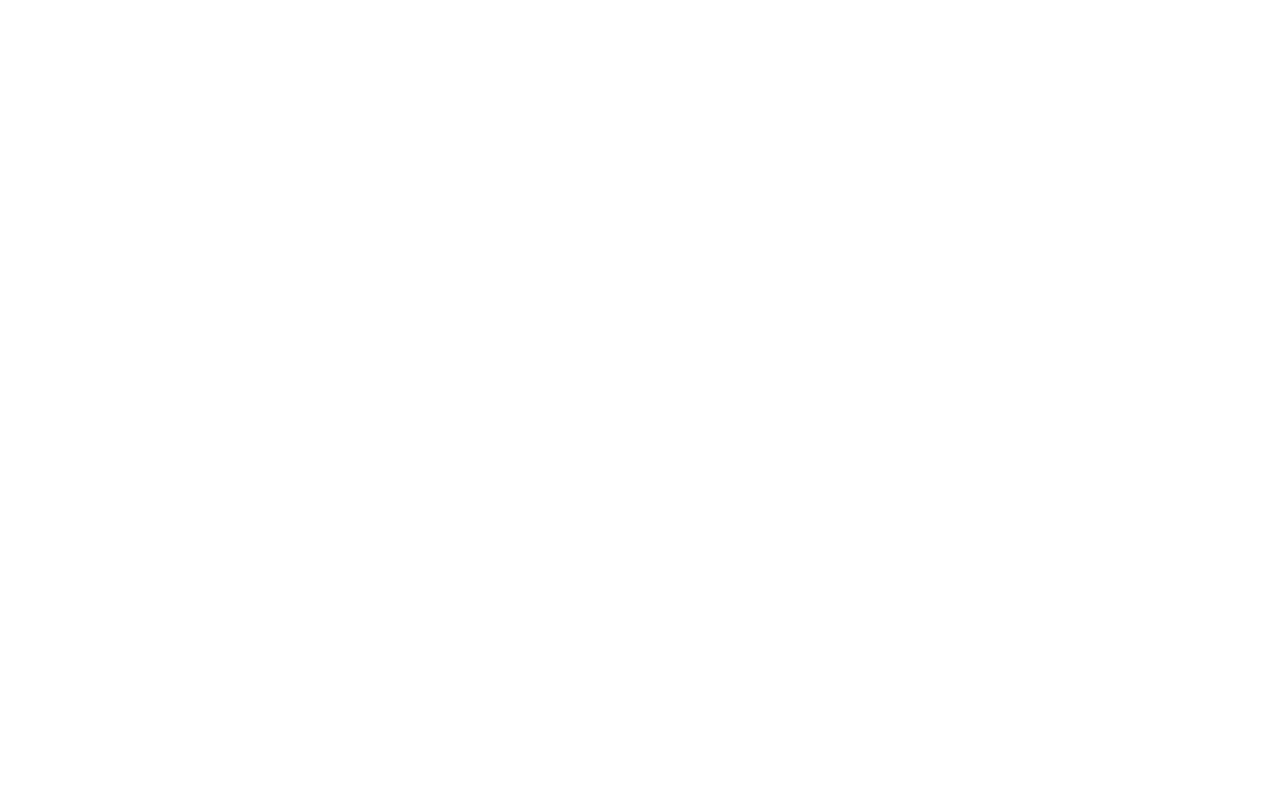
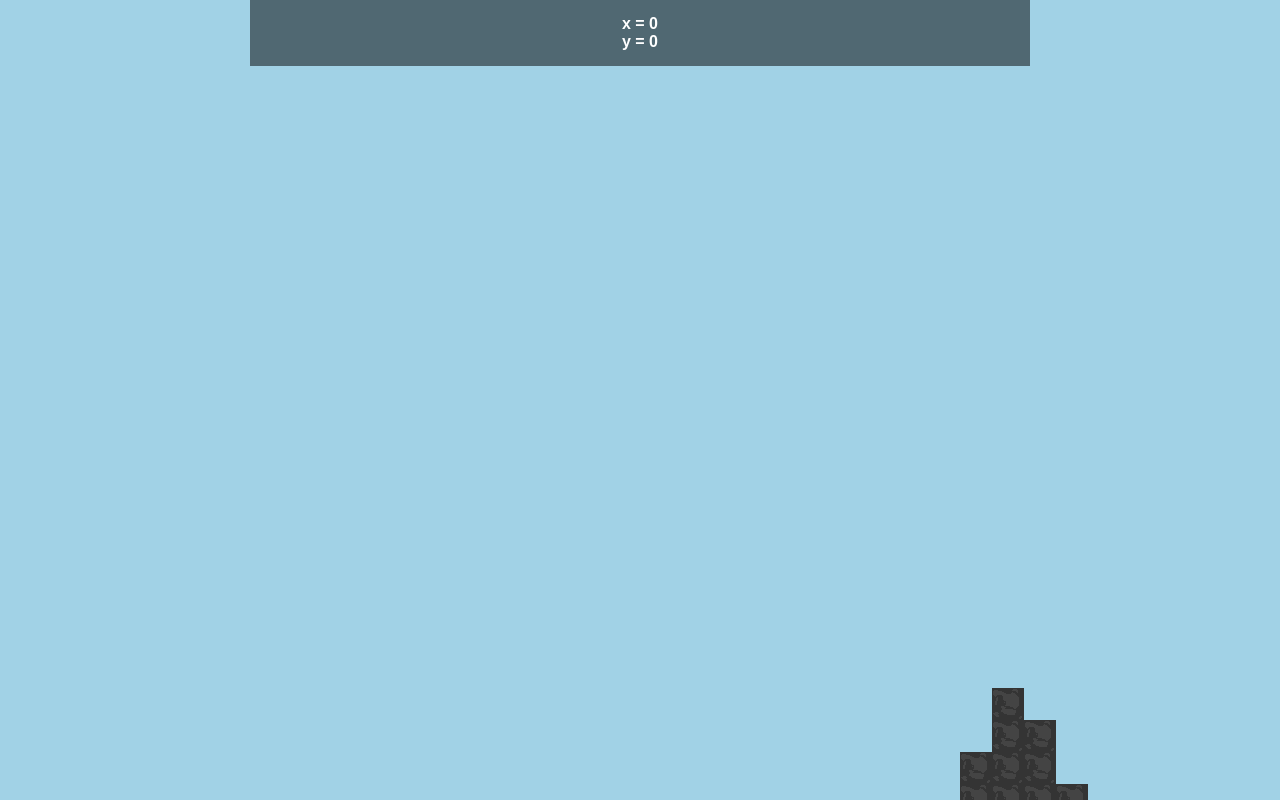
Before and after one commit to neoderv/tfm-legacy, a website with bundled scripts: page static/index.html in a window 1280 px wide. Built offline with nearby package versions, Linux system fonts and the light colour scheme; animation ran at ten frames a second.

Commit message:
lots of changes to world generation, coordinates view

```diff
--- a/static/css/main.css
+++ b/static/css/main.css
@@ -10,6 +10,21 @@
 #canvas {
     width: 100vw;
     height: 100vh;
+
+    background-color: rgb(161, 210, 230);
+}
+
+#text {
+    width: min(90vw,750px);
+    height: min-content;
+    background-color: rgba(0,0,0,0.5);
+    color: white;
+    padding: 15px;
+    text-align: center;
+    font-weight: bold;
+    user-select: none;
+
+    white-space: pre-wrap;
 }
 
 body, #canvas {
@@ -17,3 +32,13 @@
     padding: 0;
     overflow: hidden;
 }
+
+.text-wrapper {
+    display: flex;
+    justify-content: center;
+    position: absolute;
+    top: 0;
+    left: 0;
+    width: 100vw;
+    height: 100vh;
+}
--- a/static/index.html
+++ b/static/index.html
@@ -9,6 +9,11 @@
 </head>
 
 <body>
+    <div class='text-wrapper'>
+        <div id='text'>
+            e
+        </div>
+    </div>
     <canvas id="canvas">
     </canvas>
     <script src='./js/game.js' type="module"></script>
--- a/static/js/game.js
+++ b/static/js/game.js
@@ -3,10 +3,10 @@
 
 const CHUNK_SIZE = 16;
 const RENDER_DIAMETER = 5; // This must be an odd number.
-const RENDER_RADIUS = (RENDER_DIAMETER - 1) / 2;
 const MAX_SAVE = 1000; // TODO: Save chunk data to server
 
 const CHUNK_AREA = CHUNK_SIZE * CHUNK_SIZE;
+const RENDER_RADIUS = (RENDER_DIAMETER - 1) / 2;
 const RENDER_AREA = RENDER_DIAMETER * RENDER_DIAMETER;
 
 let save = {};
@@ -38,6 +38,8 @@
     pos[0] -= ((keys['a'] ? 0.5 : 0) - (keys['d'] ? 0.5 : 0));
     pos[1] -= ((keys['w'] ? 0.5 : 0) - (keys['s'] ? 0.5 : 0));
 
+    document.querySelector('#text').textContent = `x = ${pos[0]}\ny = ${pos[1]}`
+
     for (let i = 0; i < RENDER_AREA; i++) {
         let chunkPos = [
             (i % RENDER_DIAMETER) - RENDER_RADIUS + Math.floor(pos[0] / CHUNK_SIZE),
--- a/static/js/render.js
+++ b/static/js/render.js
@@ -1,6 +1,6 @@
 import { tiles } from './tiles.js';
 
-const TILE_SIZE = 64;
+const TILE_SIZE = 32;
 
 const canvas = document.querySelector('#canvas');
 const ctx = canvas.getContext("2d");
@@ -41,7 +41,7 @@
 
 let tileMap = tiles.map(x => {
     let img = new Image();
-    img.src = `/tile/${x.texture}.png`;
+    img.src = `./tile/${x.texture}.png`;
     return img;
 });
 
--- a/static/js/terrain.js
+++ b/static/js/terrain.js
@@ -1,53 +1,82 @@
 import SimplexNoise from "./noise.js";
 
+const MAX_SEED = 0xFFFF;
 const MIN_HILL = -32;
 const MAX_HILL = 32;
-
+const HILL_HEIGHT = 10;
+const HILL_OFFSET = 17.5;
 const MIN_CAVE = -100;
 const MAX_CAVE = 64;
-const NOISE_COUNT = 6;
+
 const NOISE_DEPTH = [
-    [25,1000],
-    [50,1000],
-    [75,1000],
-    [25,50],
-    [30,60],
-    [35,70]
+    [50, 300],
+    [100, 1000],
+    [200, 1000],
+    [25, 25],
+    [40, 40],
+    [70, 70]
 ];
 
-let seed = Math.floor(Math.random() * 0xFFFF);
+const MASKS = {
+    0b000: 0,
+    0b001: 2,
+    0b010: 0,
+    0b011: 3,
+    0b100: 0,
+    0b101: 4,
+    0b110: 0,
+    0b111: 3
+};
+
+let seed = Math.floor(Math.random() * MAX_SEED);
 let noise = [];
-let noiseVal = new Array(NOISE_COUNT);
+let noiseVal = new Array(NOISE_DEPTH.length);
 
-for (let i = 0; i < NOISE_COUNT; i++) {
-    noise[i] = new SimplexNoise(seed * NOISE_COUNT + i);
+for (let i = 0; i < NOISE_DEPTH.length; i++) {
+    noise[i] = new SimplexNoise(seed * NOISE_DEPTH.length + i);
 }
 
+let sigmoid = (z) => {
+    return 1 / (1 + Math.exp(-z));
+}
+
+
 let hills = (val, y) => {
-    let threshold = (y - MIN_HILL) / (MAX_HILL - MIN_HILL);
-    threshold = Math.max(threshold,0);
-    threshold = Math.min(threshold,1);
-    return (threshold ** (val * 5 + 1)) ** 0.5;
+    return sigmoid(Math.sqrt(val) * 2) * (MAX_HILL - MIN_HILL) + MIN_HILL;
 }
 
 let caves = (val, y) => {
     val = val ** 0.5;
     let threshold = (y - MIN_CAVE) / (MAX_CAVE - MIN_CAVE);
-    threshold = Math.max(threshold,0);
-    threshold = Math.min(threshold,1);
+    threshold = Math.max(threshold, 0);
+    threshold = Math.min(threshold, 1);
     return 1.0 - ((1.0 - val) * threshold);
 }
 
-let generateTerrain = (x,y) => {
-    noise.forEach((e,i) => {
-        noiseVal[i] = ((e.noise2D(x/NOISE_DEPTH[i][0],y/NOISE_DEPTH[i][1]) + 1) / 2);
+let generateTerrain = (x, y) => {
+    noise.forEach((e, i) => {
+        noiseVal[i] = ((e.noise2D(x / NOISE_DEPTH[i][0], y / NOISE_DEPTH[i][1]) + 1) / 2);
     })
 
-    let hillNoise = hills(noiseVal[0] / 3 + noiseVal[1] / 3 + noiseVal[2] / 3,y);
-    let caveNoise = (caves(noiseVal[3],y) * caves(noiseVal[4],y/2) * caves(noiseVal[5],y/3)) ** (1/2);
-    let layerA = (hillNoise * caveNoise > 0.5);
+    let dirtMask = true;
+    let stoneMask = false;
+    let grassMask = false;
 
-    return hillNoise * caveNoise > 0.5;
+    let hillNoise = hills(noiseVal[0], y) * 0.5 + hills(noiseVal[1], y) * 0.6 + hills(noiseVal[2], y) * 0.4;
+    let hillFactor = (hills(noiseVal[0], y) - MAX_HILL + HILL_OFFSET) * HILL_HEIGHT;
+    hillNoise += Math.min(hillFactor, 0);
+
+    let caveNoise = (caves(noiseVal[3], y) * caves(noiseVal[4], y / 2) * caves(noiseVal[5], y / 3)) ** (1.2);
+
+    dirtMask = dirtMask && !(y < hillNoise);
+    dirtMask = dirtMask && !(caveNoise < 0.1);
+
+    stoneMask = stoneMask || (caveNoise < 0.2);
+    stoneMask = stoneMask || !(y < hillNoise + (40 * hillFactor /  HILL_HEIGHT / (MAX_HILL - HILL_OFFSET)) + 2);
+
+    grassMask = grassMask || !(y > hillNoise + 1);
+
+    return MASKS[grassMask * 4 + stoneMask * 2 + dirtMask];
 }
 
 export {
--- a/static/js/tiles.js
+++ b/static/js/tiles.js
@@ -9,7 +9,25 @@
         // 1
         'name': 'Test',
         'texture': 'test',
-        'desc': 'Test2'
+        'desc': 'Test2 (why do you have this?)'
+    },
+    {
+        // 2
+        'name': 'Dirt',
+        'texture': 'dirt',
+        'desc': 'The soil that composes the earth. Not very edible.'
+    },
+    {
+        // 3
+        'name': 'Stone',
+        'texture': 'stone',
+        'desc': 'Dirt, but gray and hard.'
+    },
+    {
+        // 4
+        'name': 'Grass',
+        'texture': 'grass',
+        'desc': 'Oh no! My dirt is moldy!'
     }
 ]
 
```
Also changed, not shown: static/tile/dirt.png (added), static/tile/grass.png (added), static/tile/stone.png (added), 3 other files.
